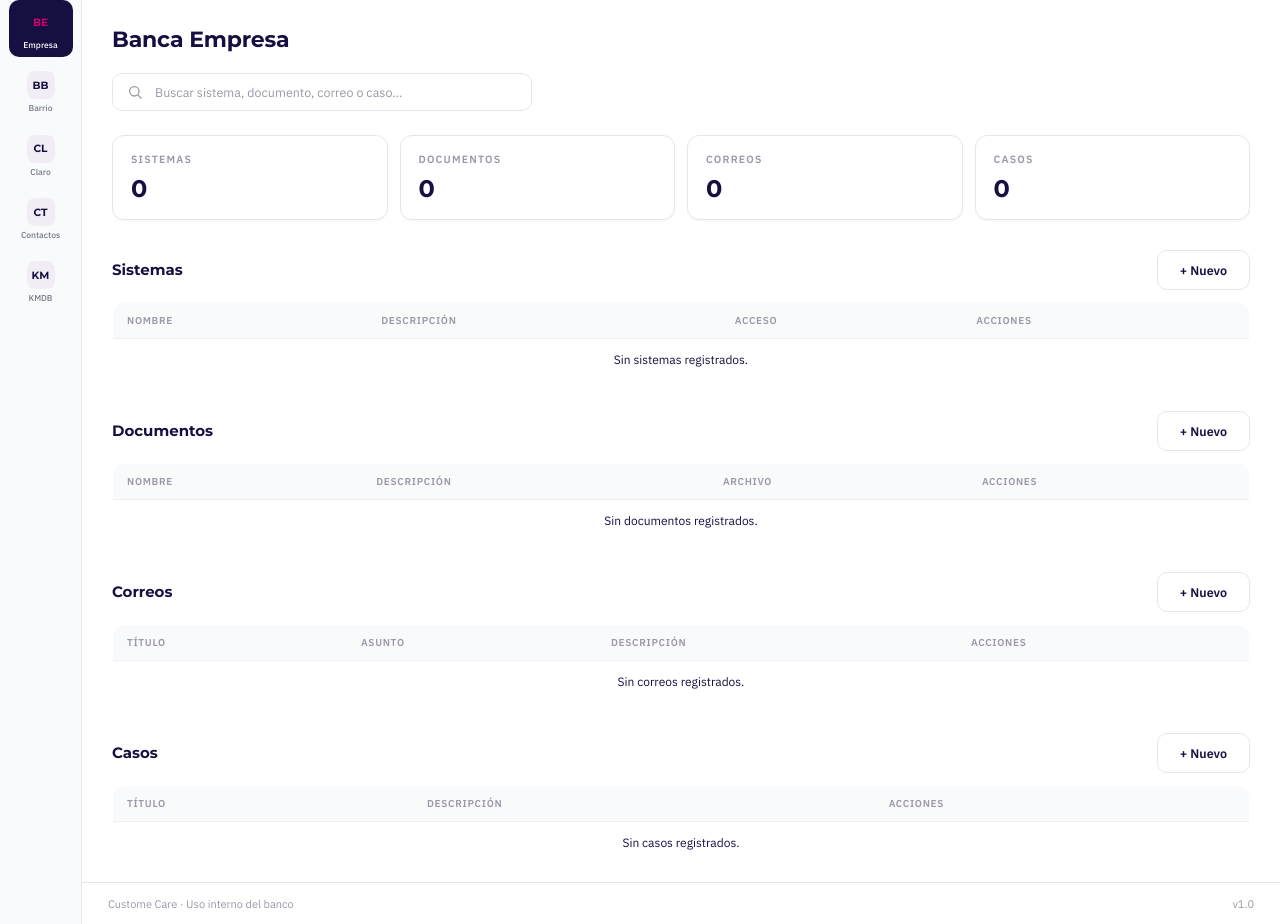
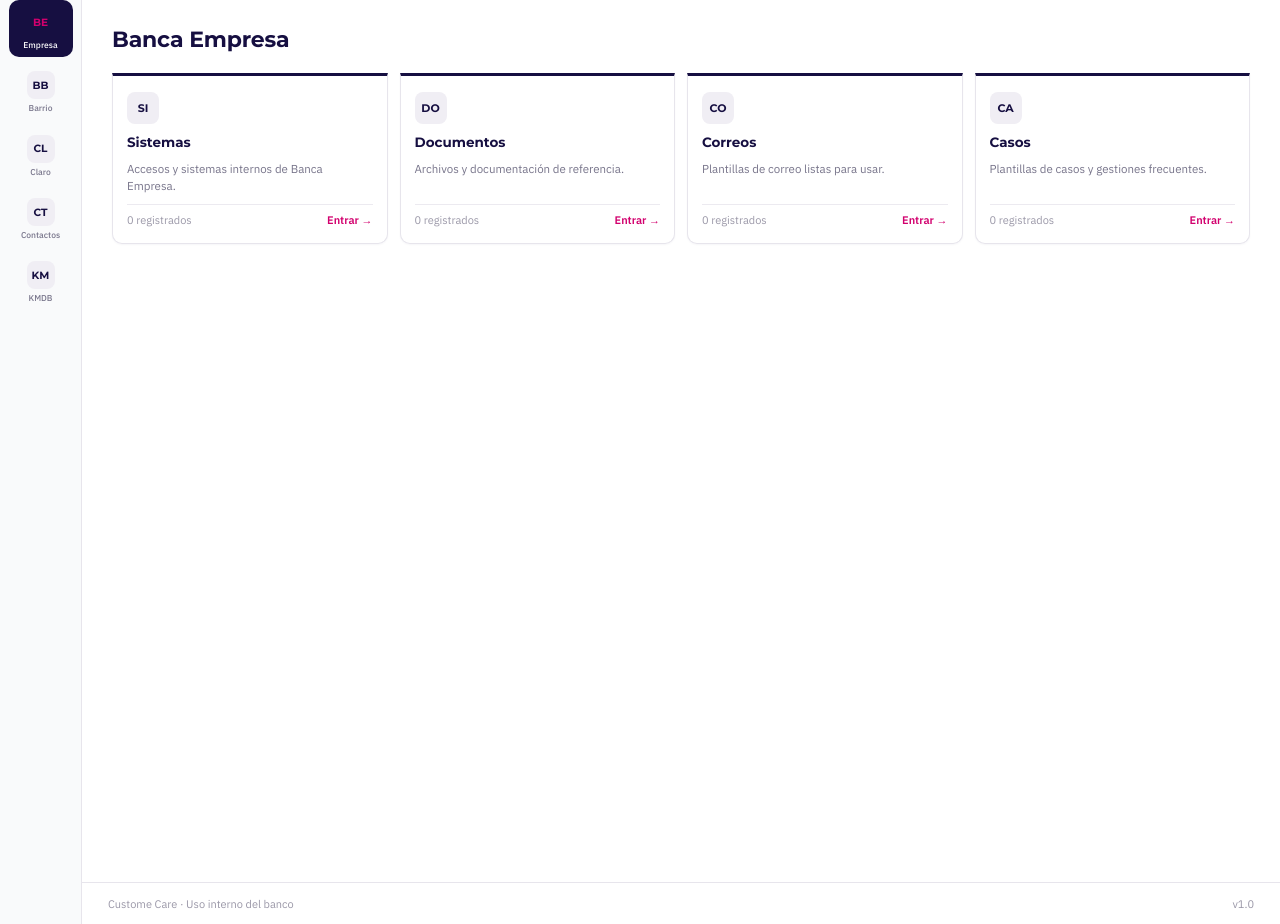
Before and after one commit to Mangelo159/ccbg, a Django app: page /empresa in a window 1280 px wide. Shown: the part 60-984 px from the top of the page. Run offline with Django 4.2, Linux system fonts and the light colour scheme; the visitor is signed in with stand-in values (Sample User, id 1); data comes from the database, SQL or seed files in the repository; data that the repository does not hold is empty.

Commit message:
Add section navigation to empresa view and auto-prefix Sistema URLs with https

```diff
--- a/cc/views/_servicio_crud.py
+++ b/cc/views/_servicio_crud.py
@@ -1,4 +1,5 @@
 from django.shortcuts import get_object_or_404, redirect, render
+from django.urls import reverse
 
 from ..forms import CasoForm, CorreoForm, DocumentoForm, SistemaForm
 from ..models import Caso, Correo, Documento, Servicio, Sistema
@@ -14,6 +15,13 @@ _RECURSOS = {
 # correo/caso tienen una acción más útil desde el buscador (vista previa y
 # "usar plantilla" respectivamente), ver `vista_modulo`.
 _RECURSOS_EDITABLES = {'sistema'}
+
+# Sección (parámetro ?seccion=) a la que pertenece cada recurso, usada por las
+# plantillas que muestran las 4 secciones detrás de cards en vez de todas
+# apiladas (ver empresa.html). Los módulos que no distinguen secciones
+# simplemente ignoran `seccion_activa` en el contexto.
+_SECCION_POR_RECURSO = {clave: f'{clave}s' for clave in _RECURSOS}
+_SECCIONES_VALIDAS = set(_SECCION_POR_RECURSO.values())
 
 
 def contexto_modulo(servicio, modulo_activo, **extra):
@@ -55,6 +63,11 @@ def vista_modulo(request, codigo, modulo_activo, template):
             # documento -> vista previa, correo/caso -> usar plantilla.
             contexto_extra[f'abrir_{recurso}'] = instancia
 
+    seccion = request.GET.get('seccion')
+    if seccion not in _SECCIONES_VALIDAS:
+        seccion = _SECCION_POR_RECURSO.get(recurso)
+    contexto_extra['seccion_activa'] = seccion
+
     return render(request, template, contexto_modulo(servicio, modulo_activo, **contexto_extra))
 
 
@@ -67,10 +80,11 @@ def procesar_recurso(request, codigo, modulo_activo, template, model, form_class
     servicio = get_object_or_404(Servicio, codigo=codigo)
     action = request.POST.get('action', 'guardar')
     pk = request.POST.get('id') or None
+    seccion = _SECCION_POR_RECURSO.get(key, key)
 
     if action == 'eliminar':
         get_object_or_404(model, pk=pk, servicio=servicio).delete()
-        return redirect(modulo_activo)
+        return redirect(f'{reverse(modulo_activo)}?seccion={seccion}')
 
     instance = get_object_or_404(model, pk=pk, servicio=servicio) if pk else None
     form = form_class(request.POST, request.FILES, instance=instance)
@@ -78,9 +92,9 @@ def procesar_recurso(request, codigo, modulo_activo, template, model, form_class
         obj = form.save(commit=False)
         obj.servicio = servicio
         obj.save()
-        return redirect(modulo_activo)
+        return redirect(f'{reverse(modulo_activo)}?seccion={seccion}')
 
-    context = contexto_modulo(servicio, modulo_activo)
+    context = contexto_modulo(servicio, modulo_activo, seccion_activa=seccion)
     context[f'{key}_form'] = form
     context[f'{key}_id'] = pk
     context['open_modal'] = key
--- a/static/js/cc.js
+++ b/static/js/cc.js
@@ -49,50 +49,58 @@ function ccCloseModal(type) {
 }
 
 /**
- * Buscador local de un módulo (Empresa/Barrio/Claro): filtra en vivo las filas
- * de cada tabla `.cc-module-section .cc-table` según el texto acumulado en el
- * atributo `data-cc-buscar` de cada `<tr>`. Se autoinicializa si encuentra el
- * input #cc-modulo-buscador, sin necesitar script por plantilla.
+ * Buscador local de un módulo (Empresa/Barrio/Claro): filtra en vivo los
+ * elementos con `data-cc-buscar` dentro de cada contenedor de resultados
+ * (`.cc-module-section .cc-table tbody` para tablas, `.cc-recurso-grid` para
+ * cards) según el texto acumulado en ese atributo. Se autoinicializa si
+ * encuentra el input #cc-modulo-buscador, sin necesitar script por plantilla.
  */
 document.addEventListener('DOMContentLoaded', function () {
     var input = document.getElementById('cc-modulo-buscador');
     if (!input) return;
 
-    var tbodies = document.querySelectorAll('.cc-module-section .cc-table tbody');
+    var contenedores = document.querySelectorAll('.cc-module-section .cc-table tbody, .cc-module-section .cc-recurso-grid');
 
-    tbodies.forEach(function (tbody) {
-        var filas = tbody.querySelectorAll('tr[data-cc-buscar]');
-        if (filas.length === 0) return;
+    contenedores.forEach(function (contenedor) {
+        var items = contenedor.querySelectorAll('[data-cc-buscar]');
+        if (items.length === 0) return;
 
-        var tabla = tbody.closest('table');
-        var columnas = tabla ? tabla.querySelectorAll('thead th').length : 1;
-
-        var vacio = document.createElement('tr');
-        vacio.className = 'cc-table-search-empty';
+        var esTabla = contenedor.tagName === 'TBODY';
+        var vacio;
+        if (esTabla) {
+            var tabla = contenedor.closest('table');
+            var columnas = tabla ? tabla.querySelectorAll('thead th').length : 1;
+            vacio = document.createElement('tr');
+            var celda = document.createElement('td');
+            celda.colSpan = columnas;
+            celda.className = 'cc-table-empty';
+            celda.textContent = 'Sin resultados para tu búsqueda.';
+            vacio.appendChild(celda);
+        } else {
+            vacio = document.createElement('div');
+            vacio.className = 'cc-table-empty';
+            vacio.textContent = 'Sin resultados para tu búsqueda.';
+        }
+        vacio.classList.add('cc-table-search-empty');
         vacio.style.display = 'none';
-        var celda = document.createElement('td');
-        celda.colSpan = columnas;
-        celda.className = 'cc-table-empty';
-        celda.textContent = 'Sin resultados para tu búsqueda.';
-        vacio.appendChild(celda);
-        tbody.appendChild(vacio);
+        contenedor.appendChild(vacio);
     });
 
     input.addEventListener('input', function () {
         var termino = input.value.trim().toLowerCase();
 
-        tbodies.forEach(function (tbody) {
-            var filas = tbody.querySelectorAll('tr[data-cc-buscar]');
-            if (filas.length === 0) return;
+        contenedores.forEach(function (contenedor) {
+            var items = contenedor.querySelectorAll('[data-cc-buscar]');
+            if (items.length === 0) return;
 
             var visibles = 0;
-            filas.forEach(function (fila) {
-                var coincide = termino === '' || fila.getAttribute('data-cc-buscar').toLowerCase().indexOf(termino) !== -1;
-                fila.style.display = coincide ? '' : 'none';
+            items.forEach(function (item) {
+                var coincide = termino === '' || item.getAttribute('data-cc-buscar').toLowerCase().indexOf(termino) !== -1;
+                item.style.display = coincide ? '' : 'none';
                 if (coincide) visibles++;
             });
 
-            var vacio = tbody.querySelector('.cc-table-search-empty');
+            var vacio = contenedor.querySelector('.cc-table-search-empty');
             if (vacio) vacio.style.display = (termino !== '' && visibles === 0) ? '' : 'none';
         });
     });
--- a/templates/cc/empresa/empresa.html
+++ b/templates/cc/empresa/empresa.html
@@ -3,11 +3,45 @@
 {% block title %}Banca Empresa · Custome Care{% endblock %}
 
 {% block breadcrumb %}
-<a class="is-muted" href="{% url 'home' %}">Custome Care</a> / <span class="is-current">Banca Empresa</span>
+<a class="is-muted" href="{% url 'home' %}">Custome Care</a> /
+{% if seccion_activa %}<a class="is-muted" href="{% url 'empresa' %}">Banca Empresa</a> / <span class="is-current">{% if seccion_activa == 'sistemas' %}Sistemas{% elif seccion_activa == 'documentos' %}Documentos{% elif seccion_activa == 'correos' %}Correos{% elif seccion_activa == 'casos' %}Casos{% endif %}</span>
+{% else %}<span class="is-current">Banca Empresa</span>{% endif %}
 {% endblock %}
 
 {% block content %}
 <h1 class="cc-page-title">Banca Empresa</h1>
+
+{% if not seccion_activa %}
+<div class="cc-kpi-grid">
+    <a class="cc-card" href="?seccion=sistemas">
+        <span class="cc-monogram">SI</span>
+        <h3>Sistemas</h3>
+        <p>Accesos y sistemas internos de Banca Empresa.</p>
+        <div class="cc-card-foot"><span>{{ sistemas|length }} registrados</span><span class="cc-link">Entrar →</span></div>
+    </a>
+    <a class="cc-card" href="?seccion=documentos">
+        <span class="cc-monogram">DO</span>
+        <h3>Documentos</h3>
+        <p>Archivos y documentación de referencia.</p>
+        <div class="cc-card-foot"><span>{{ documentos|length }} registrados</span><span class="cc-link">Entrar →</span></div>
+    </a>
+    <a class="cc-card" href="?seccion=correos">
+        <span class="cc-monogram">CO</span>
+        <h3>Correos</h3>
+        <p>Plantillas de correo listas para usar.</p>
+        <div class="cc-card-foot"><span>{{ correos|length }} registrados</span><span class="cc-link">Entrar →</span></div>
+    </a>
+    <a class="cc-card" href="?seccion=casos">
+        <span class="cc-monogram">CA</span>
+        <h3>Casos</h3>
+        <p>Plantillas de casos y gestiones frecuentes.</p>
+        <div class="cc-card-foot"><span>{{ casos|length }} registrados</span><span class="cc-link">Entrar →</span></div>
+    </a>
+</div>
+{% else %}
+<div class="cc-section-back">
+    <a href="{% url 'empresa' %}" class="cc-link">← Volver a Banca Empresa</a>
+</div>
 
 <div class="cc-module-search">
     <span class="cc-search-icon">
@@ -16,50 +50,22 @@
     <input type="text" id="cc-modulo-buscador" placeholder="Buscar sistema, documento, correo o caso…" autocomplete="off">
 </div>
 
-<div class="cc-kpi-grid">
-    <div class="cc-kpi">
-        <div class="cc-kpi-label">Sistemas</div>
-        <div class="cc-kpi-value">{{ sistemas|length }}</div>
-    </div>
-    <div class="cc-kpi">
-        <div class="cc-kpi-label">Documentos</div>
-        <div class="cc-kpi-value">{{ documentos|length }}</div>
-    </div>
-    <div class="cc-kpi">
-        <div class="cc-kpi-label">Correos</div>
-        <div class="cc-kpi-value">{{ correos|length }}</div>
-    </div>
-    <div class="cc-kpi">
-        <div class="cc-kpi-label">Casos</div>
-        <div class="cc-kpi-value">{{ casos|length }}</div>
-    </div>
-</div>
-
+{% if seccion_activa == 'sistemas' %}
 <section class="cc-module-section">
     <div class="cc-section-head">
         <h2>Sistemas</h2>
         <button type="button" class="cc-btn cc-btn-tertiary" onclick="ccOpenModal('sistema', {newTitle:'Nuevo sistema', editTitle:'Editar sistema'})">+ Nuevo</button>
     </div>
-    <table class="cc-table">
-        <thead>
-            <tr>
-                <th>Nombre</th>
-                <th>Descripción</th>
-                <th>Acceso</th>
-                <th>Acciones</th>
-            </tr>
-        </thead>
-        <tbody>
+    <div class="cc-recurso-grid">
         {% for s in sistemas %}
-            <tr data-cc-buscar="{{ s.nombre }} {{ s.descripcion }} {{ s.url }}">
-                <td>{{ s.nombre }}</td>
-                <td>{{ s.descripcion|default:"—" }}</td>
-                <td>
-                    {% if s.programa %}<span class="cc-badge">Programa</span>
-                    {% elif s.url %}<a href="{{ s.url }}" target="_blank" rel="noopener" class="cc-link">{{ s.url }}</a>
-                    {% else %}—{% endif %}
-                </td>
-                <td class="cc-table-actions">
+        <div class="cc-recurso-card" data-cc-buscar="{{ s.nombre }} {{ s.descripcion }} {{ s.url }}">
+            <div class="cc-recurso-card-head">
+                <h3>{{ s.nombre }}</h3>
+                {% if s.programa %}<span class="cc-badge">Programa</span>{% endif %}
+            </div>
+            <p class="cc-recurso-card-desc">{{ s.descripcion|default:"—" }}</p>
+            {% if not s.programa and s.url %}<a href="{{ s.url }}" target="_blank" rel="noopener" class="cc-link">{{ s.url }}</a>{% endif %}
+            <div class="cc-recurso-card-actions">
                 <button type="button" class="cc-action-edit" onclick="ccOpenModal('sistema', {id:{{ s.id }}, nombre:'{{ s.nombre|escapejs }}', descripcion:'{{ s.descripcion|escapejs }}', url:'{{ s.url|escapejs }}', programa:{{ s.programa|yesno:'true,false' }}, newTitle:'Nuevo sistema', editTitle:'Editar sistema'})">Editar</button>
                 <form method="post" action="{% url 'empresa' %}" onsubmit="return confirm('¿Eliminar este sistema?');">
                     {% csrf_token %}
@@ -68,38 +74,28 @@
                     <input type="hidden" name="id" value="{{ s.id }}">
                     <button type="submit" class="cc-action-delete">Eliminar</button>
                 </form>
-                </td>
-            </tr>
+            </div>
+        </div>
         {% empty %}
-            <tr><td colspan="4" class="cc-table-empty">Sin sistemas registrados.</td></tr>
+        <div class="cc-table-empty">Sin sistemas registrados.</div>
         {% endfor %}
-        </tbody>
-    </table>
+    </div>
 </section>
-
+{% elif seccion_activa == 'documentos' %}
 <section class="cc-module-section">
     <div class="cc-section-head">
         <h2>Documentos</h2>
         <button type="button" class="cc-btn cc-btn-tertiary" onclick="ccOpenModal('documento', {newTitle:'Nuevo documento', editTitle:'Editar documento'})">+ Nuevo</button>
     </div>
-    <table class="cc-table">
-        <thead>
-            <tr>
-                <th>Nombre</th>
-                <th>Descripción</th>
-                <th>Archivo</th>
-                <th>Acciones</th>
-            </tr>
-        </thead>
-        <tbody>
+    <div class="cc-recurso-grid">
         {% for d in documentos %}
-            <tr data-cc-buscar="{{ d.nombre }} {{ d.descripcion }}">
-                <td>{{ d.nombre }}</td>
-                <td>{{ d.descripcion|default:"—" }}</td>
-                <td>
-                    {% if d.archivo %}<button type="button" class="cc-action-edit" onclick="ccOpenPreview({url:'{{ d.archivo.url|escapejs }}', nombre:'{{ d.nombre|escapejs }}'})">Vista previa</button>{% else %}—{% endif %}
-                </td>
-                <td class="cc-table-actions">
+        <div class="cc-recurso-card" data-cc-buscar="{{ d.nombre }} {{ d.descripcion }}">
+            <div class="cc-recurso-card-head">
+                <h3>{{ d.nombre }}</h3>
+            </div>
+            <p class="cc-recurso-card-desc">{{ d.descripcion|default:"—" }}</p>
+            {% if d.archivo %}<button type="button" class="cc-action-edit" onclick="ccOpenPreview({url:'{{ d.archivo.url|escapejs }}', nombre:'{{ d.nombre|escapejs }}'})">Vista previa</button>{% endif %}
+            <div class="cc-recurso-card-actions">
                 <button type="button" class="cc-action-muted" onclick="ccOpenModal('documento', {id:{{ d.id }}, nombre:'{{ d.nombre|escapejs }}', descripcion:'{{ d.descripcion|escapejs }}', newTitle:'Nuevo documento', editTitle:'Editar documento'})">Editar</button>
                 <form method="post" action="{% url 'empresa' %}" onsubmit="return confirm('¿Eliminar este documento?');">
                     {% csrf_token %}
@@ -108,36 +104,28 @@
                     <input type="hidden" name="id" value="{{ d.id }}">
                     <button type="submit" class="cc-action-delete">Eliminar</button>
                 </form>
-                </td>
-            </tr>
+            </div>
+        </div>
         {% empty %}
-            <tr><td colspan="4" class="cc-table-empty">Sin documentos registrados.</td></tr>
+        <div class="cc-table-empty">Sin documentos registrados.</div>
         {% endfor %}
-        </tbody>
-    </table>
+    </div>
 </section>
-
+{% elif seccion_activa == 'correos' %}
 <section class="cc-module-section">
     <div class="cc-section-head">
         <h2>Correos</h2>
         <button type="button" class="cc-btn cc-btn-tertiary" onclick="ccOpenModal('correo', {newTitle:'Nuevo correo', editTitle:'Editar correo'})">+ Nuevo</button>
     </div>
-    <table class="cc-table">
-        <thead>
-            <tr>
-                <th>Título</th>
-                <th>Asunto</th>
-                <th>Descripción</th>
-                <th>Acciones</th>
-            </tr>
-        </thead>
-        <tbody>
+    <div class="cc-recurso-grid">
         {% for c in correos %}
-            <tr data-cc-buscar="{{ c.titulo }} {{ c.asunto }} {{ c.descripcion }}">
-                <td>{{ c.titulo }}</td>
-                <td>{{ c.asunto }}</td>
-                <td>{{ c.descripcion|default:"—"|truncatechars:80 }}</td>
-                <td class="cc-table-actions">
+        <div class="cc-recurso-card" data-cc-buscar="{{ c.titulo }} {{ c.asunto }} {{ c.descripcion }}">
+            <div class="cc-recurso-card-head">
+                <h3>{{ c.titulo }}</h3>
+            </div>
+            <p class="cc-recurso-card-desc"><strong>Asunto:</strong> {{ c.asunto }}</p>
+            <p class="cc-recurso-card-desc">{{ c.descripcion|default:"—"|truncatechars:80 }}</p>
+            <div class="cc-recurso-card-actions">
                 <button type="button" class="cc-action-edit" onclick="ccOpenUsarModal('usar-correo', {title:'Usar: {{ c.titulo|escapejs }}', campos:{asunto:'{{ c.asunto|escapejs }}', descripcion:'{{ c.descripcion|escapejs }}'}})">Usar</button>
                 <button type="button" class="cc-action-muted" onclick="ccOpenModal('correo', {id:{{ c.id }}, titulo:'{{ c.titulo|escapejs }}', asunto:'{{ c.asunto|escapejs }}', descripcion:'{{ c.descripcion|escapejs }}', newTitle:'Nuevo correo', editTitle:'Editar correo'})">Editar</button>
                 <form method="post" action="{% url 'empresa' %}" onsubmit="return confirm('¿Eliminar este correo?');">
@@ -147,34 +135,27 @@
                     <input type="hidden" name="id" value="{{ c.id }}">
                     <button type="submit" class="cc-action-delete">Eliminar</button>
                 </form>
-                </td>
-            </tr>
+            </div>
+        </div>
         {% empty %}
-            <tr><td colspan="4" class="cc-table-empty">Sin correos registrados.</td></tr>
+        <div class="cc-table-empty">Sin correos registrados.</div>
         {% endfor %}
-        </tbody>
-    </table>
+    </div>
 </section>
-
+{% elif seccion_activa == 'casos' %}
 <section class="cc-module-section">
     <div class="cc-section-head">
         <h2>Casos</h2>
         <button type="button" class="cc-btn cc-btn-tertiary" onclick="ccOpenModal('caso', {newTitle:'Nuevo caso', editTitle:'Editar caso'})">+ Nuevo</button>
     </div>
-    <table class="cc-table">
-        <thead>
-            <tr>
-                <th>Título</th>
-                <th>Descripción</th>
-                <th>Acciones</th>
-            </tr>
-        </thead>
-        <tbody>
+    <div class="cc-recurso-grid">
         {% for c in casos %}
-            <tr data-cc-buscar="{{ c.titulo }} {{ c.descripcion }}">
-                <td>{{ c.titulo }}</td>
-                <td>{{ c.descripcion|default:"—"|truncatechars:100 }}</td>
-                <td class="cc-table-actions">
+        <div class="cc-recurso-card" data-cc-buscar="{{ c.titulo }} {{ c.descripcion }}">
+            <div class="cc-recurso-card-head">
+                <h3>{{ c.titulo }}</h3>
+            </div>
+            <p class="cc-recurso-card-desc">{{ c.descripcion|default:"—"|truncatechars:100 }}</p>
+            <div class="cc-recurso-card-actions">
                 <button type="button" class="cc-action-edit" onclick="ccOpenUsarModal('usar-caso', {title:'Usar: {{ c.titulo|escapejs }}', campos:{descripcion:'{{ c.descripcion|escapejs }}'}})">Usar</button>
                 <button type="button" class="cc-action-muted" onclick="ccOpenModal('caso', {id:{{ c.id }}, titulo:'{{ c.titulo|escapejs }}', descripcion:'{{ c.descripcion|escapejs }}', newTitle:'Nuevo caso', editTitle:'Editar caso'})">Editar</button>
                 <form method="post" action="{% url 'empresa' %}" onsubmit="return confirm('¿Eliminar este caso?');">
@@ -184,14 +165,15 @@
                     <input type="hidden" name="id" value="{{ c.id }}">
                     <button type="submit" class="cc-action-delete">Eliminar</button>
                 </form>
-                </td>
-            </tr>
+            </div>
+        </div>
         {% empty %}
-            <tr><td colspan="3" class="cc-table-empty">Sin casos registrados.</td></tr>
+        <div class="cc-table-empty">Sin casos registrados.</div>
         {% endfor %}
-        </tbody>
-    </table>
+    </div>
 </section>
+{% endif %}
+{% endif %}
 
 <dialog id="dialog-sistema" class="cc-modal">
     <form method="post" action="{% url 'empresa' %}" class="cc-modal-form">
```
Also changed, not shown: cc/models.py (+7 -0 lines), static/css/cc.css (+59 -0 lines). Lines whose indentation alone changed are shown as unchanged.
